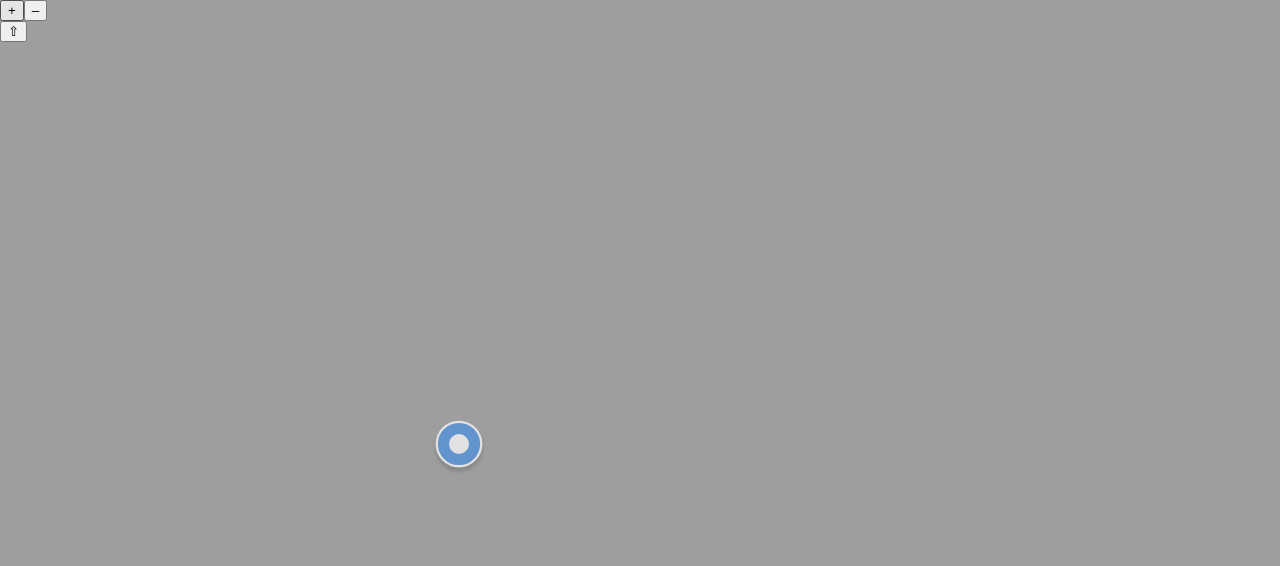
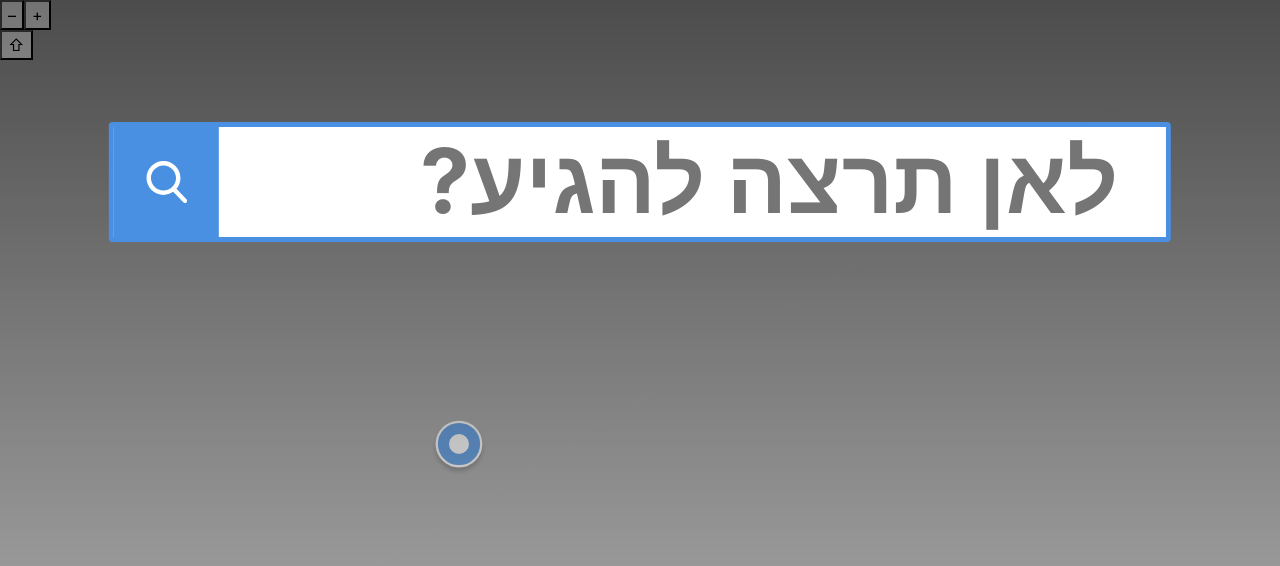
Before and after one commit to milmanal/shimeba-kiosks-gitlab, an Angular app: page /home in a window 1280 px wide. Shown: the top 566 px of the page. Built offline with nearby package versions, Linux system fonts and the light colour scheme.

Commit message:
Home page

```diff
--- a/package.json
+++ b/package.json
@@ -20,6 +20,7 @@
     "@angular/platform-browser": "^6.1.0",
     "@angular/platform-browser-dynamic": "^6.1.0",
     "@angular/router": "^6.1.0",
+    "bootstrap": "^4.1.3",
     "core-js": "^2.5.4",
     "ol": "^5.2.0",
     "rxjs": "~6.2.0",
--- a/src/app/services/map.service.ts
+++ b/src/app/services/map.service.ts
@@ -93,6 +93,7 @@ export class MapService {
     });
     this.map.addLayer(this.imageLayer);
     this.map.addLayer(this.vectorLayer);
+    // this.map.getView().fit(this.extent, this.map.getSize()); // zoom extent
   }
 
   addMarker(lon, lat) {
--- a/src/app/views/home/home.component.html
+++ b/src/app/views/home/home.component.html
@@ -1,3 +1,8 @@
 <div class="home-component">
     <div id="map" class="map"></div>
+    <div class="search">
+        <input type="text" class="search-input px-5" placeholder="לאן תרצה להגיע?" dir="rtl">
+        <div class="search-icon"></div>
+    </div>
+    <div class="grad"></div>
 </div>
--- a/src/app/views/home/home.component.scss
+++ b/src/app/views/home/home.component.scss
@@ -7,4 +7,41 @@
         width: 100%;
         height: 100vh;
     }
+    .grad {
+        width: 100%;
+        height: 76vh;
+        object-fit: contain;
+        transform: rotate(-180deg);
+        opacity: 0.64;
+        background-image: linear-gradient(rgba(255, 255, 255, 0), rgba(255, 255, 255, 0)), linear-gradient(to bottom, rgba(0, 0, 0, 0), rgba(0, 0, 0, 0.81));
+        z-index: 1;
+    }
+    .search {
+        position: absolute;
+        z-index: 2;
+        display: flex;
+        width: 83%;
+        top: 20%;
+        left: 50%;
+        transform: translateX(-50%);
+        height: 15vh;
+        border-radius: 4px;
+        background-color: #ffffff;
+        border: solid 5px #4a90e2;
+        .search-icon {
+            width: 10%;
+            background-color: #4a90e2;
+            background-image: url('../../../assets/search.svg');
+            background-size: 40%;
+            background-repeat: no-repeat;
+            background-position: 50% 50%;
+        }
+        .search-input {
+            width: 90%;
+            border: none;
+            font-size: 5.6em;
+            font-weight: bold;
+            color: #9b9b9b;
+        }
+    }
 }
--- a/src/index.html
+++ b/src/index.html
@@ -1,5 +1,5 @@
 <!doctype html>
-<html lang="en">
+<html>
   <head>
     <meta charset="utf-8">
     <title>Shimeba</title>
--- a/src/styles.scss
+++ b/src/styles.scss
@@ -1,7 +1,11 @@
 /* You can add global styles to this file, and also import other style files */
+@import "~bootstrap/dist/css/bootstrap.css";
 body {
     padding: 0;
     margin: 0;
+    * {
+        direction: rtl;
+    }
 }
 #keymanweb_title_bar {
     pointer-events: none;
```
Also changed, not shown: src/assets/search.svg (added), 1 other file (tests, documents, lock files or other folders). Lines whose indentation alone changed are shown as unchanged.
